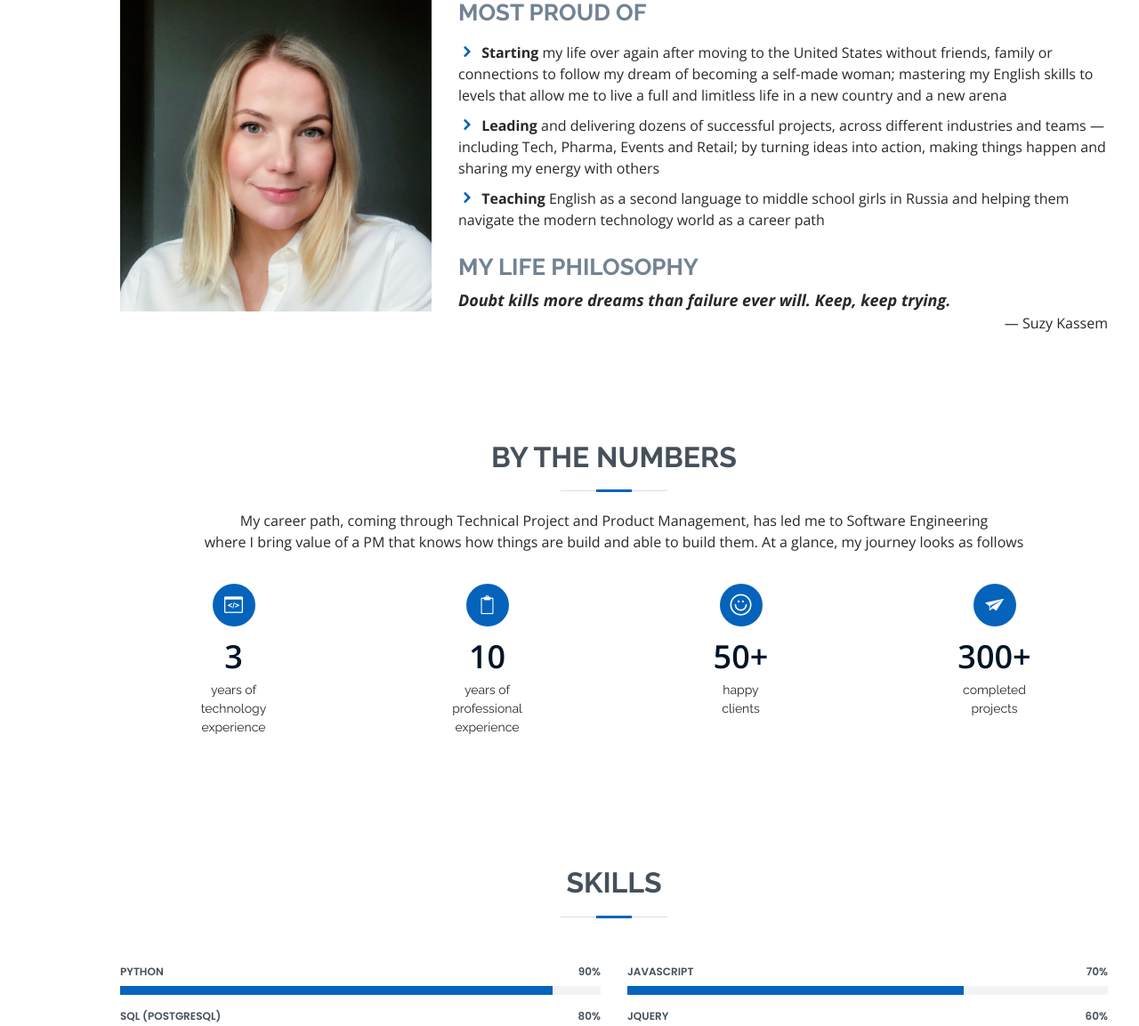
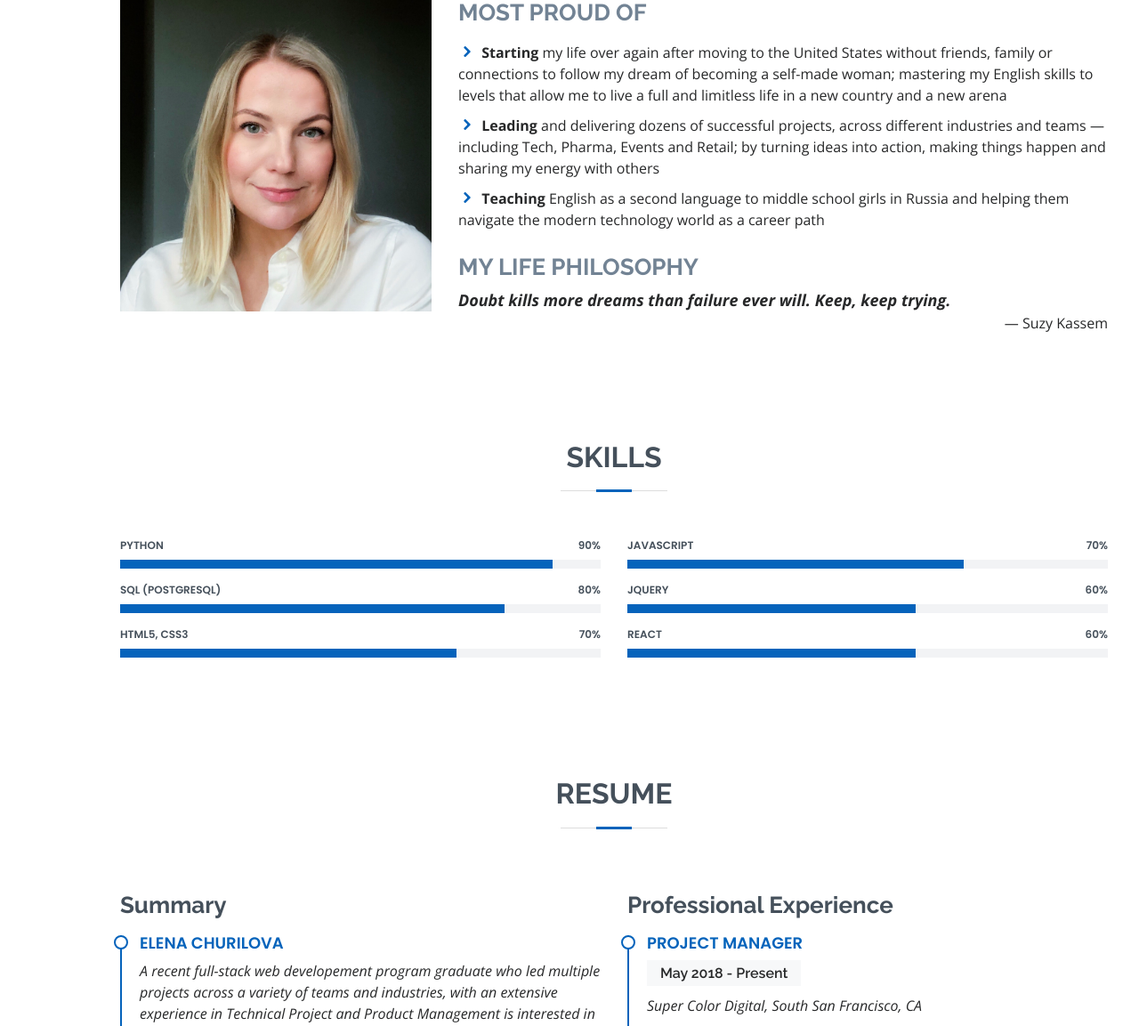
Before and after one commit to elenachurilova/portfolio, a Flask app: page / in a window 1280 px wide. Shown: the part 969-2122 px from the top of the page at 89% size. Run offline with Flask 2, Linux system fonts and the light colour scheme; some libraries are stand-ins or nearby versions.

Commit message:
by the numbers sec

```diff
--- a/templates/index.html
+++ b/templates/index.html
@@ -108,7 +108,7 @@
     <!-- End About Section -->
 
     <!-- ======= Facts Section ======= -->
-    <section id="facts" class="facts">
+    <!-- <section id="facts" class="facts">
       <div class="container" data-aos="fade-up">
 
         <div class="section-title">
@@ -153,7 +153,7 @@
         </div>
 
       </div>
-    </section>
+    </section> -->
     <!-- End Facts Section -->
 
     <!-- ======= Skills Section ======= -->
```
